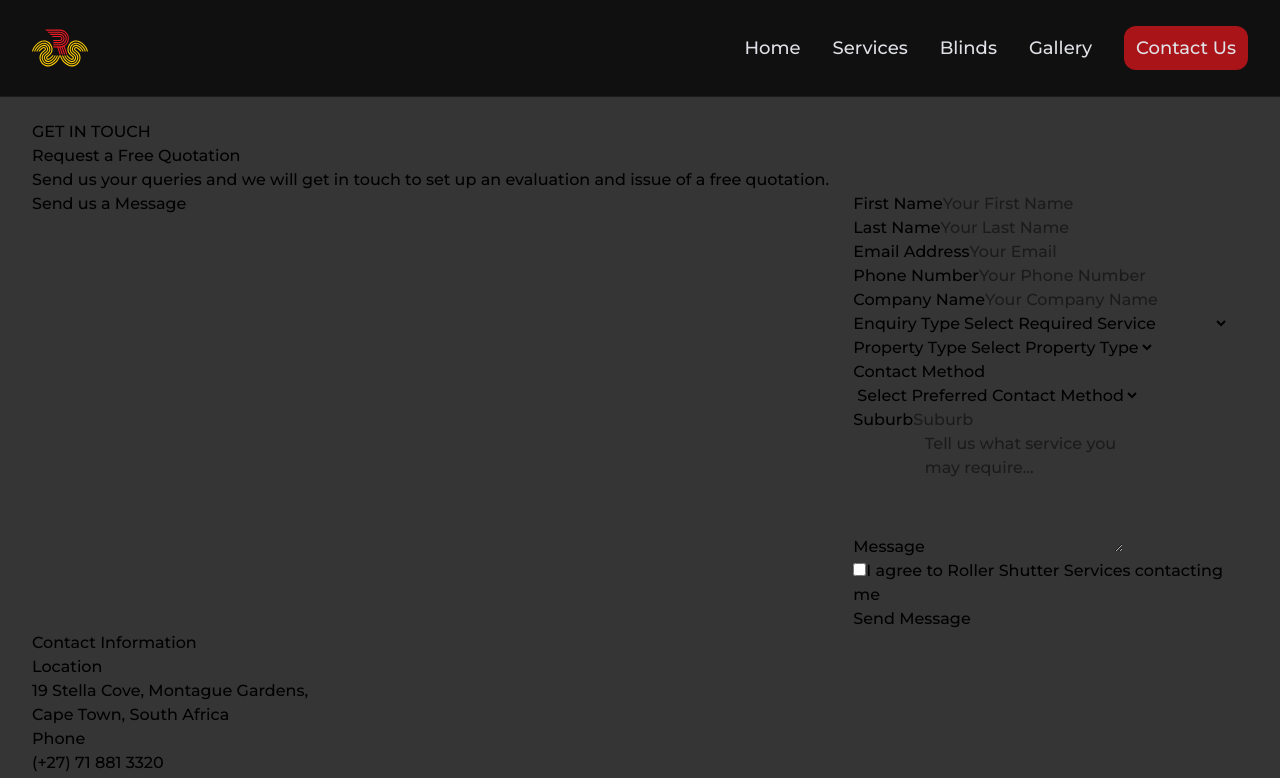
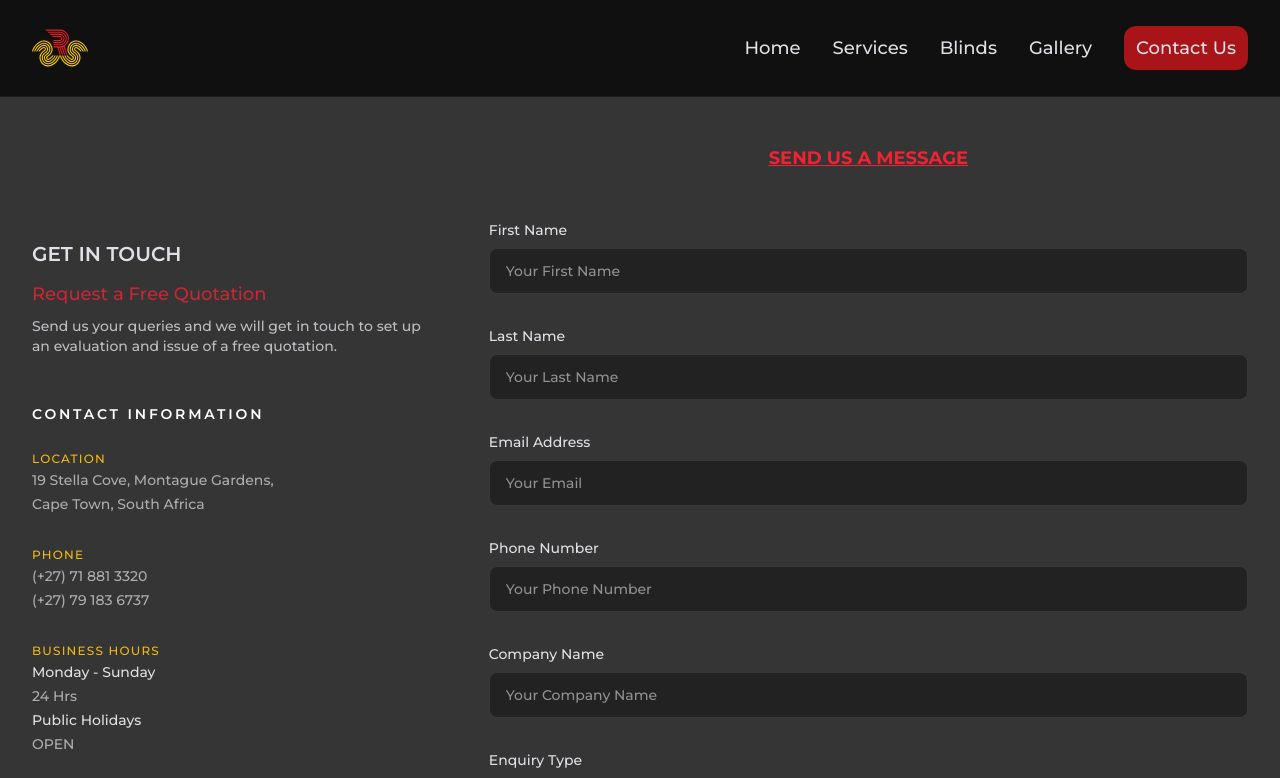
Before and after one commit to Ambs04/RollerShutterServices, a React (Vite) app: page /contact in a window 1280 px wide. Shown: the top 778 px of the page. Built offline with nearby package versions, Linux system fonts and the light colour scheme.

Commit message:
contact section styling complete

```diff
--- a/src/Pages/Contact/Contact.jsx
+++ b/src/Pages/Contact/Contact.jsx
@@ -105,30 +105,96 @@ export default function Contact() {
   return (
     <div id="contact" class="min-h-screen bg-[#353535]">
       <Header />
-      <div class="max-w-7xl mx-auto px-4 sm:px-6 lg:px-8 py-30">
-        <div>
-          <h3>GET IN TOUCH</h3>
+      <div className="max-w-7xl mx-auto px-4 sm:px-6 lg:px-8 py-30">
+        <div className="grid grid-cols-1 md:grid-cols-[0.7fr_1.3fr] gap-12">
+          <div class="md:mt-30">
+            <h3 class="mb-3 text-[#e0e1e6] font-semibold text-xl">
+              GET IN TOUCH
+            </h3>
 
-          <p>Request a Free Quotation</p>
+            <p class="text-[#F22233]/80 text-lg mb-2">
+              Request a Free Quotation
+            </p>
 
-          <p>
+            <p class="text-[#e0e1e6]/80 text-sm">
               Send us your queries and we will get in touch to set up an
               evaluation and issue of a free quotation.
             </p>
+
+            <div class="mt-12">
+              <p class="mb-6 text-sm font-semibold uppercase tracking-[0.2em] text-white">
+                Contact Information
+              </p>
+
+              <div class="space-y-7 text-sm">
+                <div>
+                  <span class="mb-1 text-xs uppercase tracking-widest text-[#F2B90F]">
+                    Location
+                  </span>
+                  <a
+                    href="https://www.google.com/maps/place/19+Stella+Cove,+Montague+Gardens,+Cape+Town,+7441"
+                    target="_blank"
+                    rel="noopener noreferrer"
+                  >
+                    <p class="leading-6 text-[#E0E1E6]/70 transition-colors hover:text-white">
+                      19 Stella Cove, Montague Gardens,
+                      <br />
+                      Cape Town, South Africa
+                    </p>
+                  </a>
                 </div>
 
                 <div>
-          <div class="grid grid-cols-1 gap-8 lg:grid-cols-[1.5fr_0.75fr]">
-            <div>
-              <p>Send us a Message</p>
+                  <span class="mb-1 text-xs uppercase tracking-widest text-[#F2B90F]">
+                    Phone
+                  </span>
+                  <a href="tel:+27718813320">
+                    <p class="leading-6 text-[#E0E1E6]/70">(+27) 71 881 3320</p>
+                  </a>
+                  <a href="tel:+27791836737">
+                    <p class="leading-6 text-[#E0E1E6]/70">(+27) 79 183 6737</p>
+                  </a>
                 </div>
 
-            {success && <div>Message sent successfully!</div>}
+                <div>
+                  <span class="mb-1 text-xs uppercase tracking-widest text-[#F2B90F]">
+                    Business Hours
+                  </span>
 
-            <form onSubmit={handleSubmit}>
+                  <div>
+                    <p class="leading-6 text-[#E0E1E6] transition-colors">
+                      Monday - Sunday
+                    </p>
+                    <p class="leading-6 text-[#E0E1E6]/70  ">24 Hrs</p>
+                  </div>
+
+                  <div>
+                    <p class="leading-6 text-[#E0E1E6]">Public Holidays</p>
+                    <p class="leading-6 text-[#E0E1E6]/70 ">OPEN</p>
+                  </div>
+                </div>
+              </div>
+            </div>
+          </div>
           <div>
             <div>
-                  <label htmlFor="firstName">First Name</label>
+              <div class="mt-6 mb-12 text-center text-[#f22233] font-bold underline text-lg ">
+                <p>SEND US A MESSAGE</p>
+              </div>
+
+              {success && (
+                <div>Message sent successfully! We'll be in touch soon.</div>
+              )}
+
+              <form onSubmit={handleSubmit} class="space-y-8">
+                <div class="flex flex-row md:flex-col gap-8 md:gap-8 justify-between">
+                  <div>
+                    <label
+                      htmlFor="firstName"
+                      class="mb-2 block text-sm font-medium text-[#E0E1E6]"
+                    >
+                      First Name
+                    </label>
 
                     <input
                       id="firstName"
@@ -137,11 +203,17 @@ export default function Contact() {
                       placeholder="Your First Name"
                       value={formData.firstName}
                       onChange={handleChange}
+                      class="w-full rounded-lg border border-white/10 bg-[#222222] px-4 py-3 text-sm text-white outline-none transition focus:border-[#F2B90F]"
                     />
                   </div>
 
                   <div>
-                  <label htmlFor="lastName">Last Name</label>
+                    <label
+                      htmlFor="lastName"
+                      class="mb-2 block text-sm font-medium text-[#E0E1E6]"
+                    >
+                      Last Name
+                    </label>
 
                     <input
                       id="lastName"
@@ -150,12 +222,18 @@ export default function Contact() {
                       placeholder="Your Last Name"
                       value={formData.lastName}
                       onChange={handleChange}
+                      class="w-full rounded-lg border border-white/10 bg-[#222222] px-4 py-3 text-sm text-white outline-none transition focus:border-[#F2B90F]"
                     />
                   </div>
                 </div>
 
                 <div>
-                <label htmlFor="email">Email Address</label>
+                  <label
+                    htmlFor="email"
+                    class="mb-2 block text-sm font-medium text-[#E0E1E6]"
+                  >
+                    Email Address
+                  </label>
 
                   <input
                     id="email"
@@ -164,11 +242,17 @@ export default function Contact() {
                     placeholder="Your Email"
                     value={formData.email}
                     onChange={handleChange}
+                    class="w-full rounded-lg border border-white/10 bg-[#222222] px-4 py-3 text-sm text-white outline-none transition focus:border-[#F2B90F]"
                   />
                 </div>
 
                 <div>
-                <label htmlFor="phone">Phone Number</label>
+                  <label
+                    htmlFor="phone"
+                    class="mb-2 block text-sm font-medium text-[#E0E1E6]"
+                  >
+                    Phone Number
+                  </label>
 
                   <input
                     id="phone"
@@ -177,11 +261,17 @@ export default function Contact() {
                     placeholder="Your Phone Number"
                     value={formData.phone}
                     onChange={handleChange}
+                    class="w-full rounded-lg border border-white/10 bg-[#222222] px-4 py-3 text-sm text-white outline-none transition focus:border-[#F2B90F]"
                   />
                 </div>
 
                 <div>
-                <label htmlFor="company">Company Name</label>
+                  <label
+                    htmlFor="company"
+                    class="mb-2 block text-sm font-medium text-[#E0E1E6]"
+                  >
+                    Company Name
+                  </label>
 
                   <input
                     id="company"
@@ -190,17 +280,24 @@ export default function Contact() {
                     placeholder="Your Company Name"
                     value={formData.company}
                     onChange={handleChange}
+                    class="w-full rounded-lg border border-white/10 bg-[#222222] px-4 py-3 text-sm text-white outline-none transition focus:border-[#F2B90F]"
                   />
                 </div>
 
                 <div>
-                <label htmlFor="enquiryType">Enquiry Type</label>
+                  <label
+                    htmlFor="enquiryType"
+                    class="mb-2 block text-sm font-medium text-[#E0E1E6]"
+                  >
+                    Enquiry Type
+                  </label>
 
                   <select
                     id="serviceRequired"
                     name="serviceRequired"
                     value={formData.serviceRequired}
                     onChange={handleChange}
+                    class="w-full rounded-lg border border-white/10 bg-[#222222] px-4 py-3 text-sm text-white outline-none transition focus:border-[#F2B90F]"
                   >
                     <option value="" disabled>
                       Select Required Service
@@ -223,13 +320,19 @@ export default function Contact() {
                   </select>
                 </div>
                 <div>
-                <label htmlFor="propertyType">Property Type</label>
+                  <label
+                    htmlFor="propertyType"
+                    class="mb-2 block text-sm font-medium text-[#E0E1E6]"
+                  >
+                    Property Type
+                  </label>
 
                   <select
                     id="propertyType"
                     name="propertyType"
                     value={formData.propertyType}
                     onChange={handleChange}
+                    class="w-full rounded-lg border border-white/10 bg-[#222222] px-4 py-3 text-sm text-white outline-none transition focus:border-[#F2B90F]"
                   >
                     <option value="" disabled>
                       Select Property Type
@@ -242,13 +345,19 @@ export default function Contact() {
                   </select>
                 </div>
                 <div>
-                <label htmlFor="enquiryType">Contact Method</label>
+                  <label
+                    htmlFor="enquiryType"
+                    class="mb-2 block text-sm font-medium text-[#E0E1E6]"
+                  >
+                    Contact Method
+                  </label>
 
                   <select
                     id="contactMethod"
                     name="contactMethod"
                     value={formData.contactMethod}
                     onChange={handleChange}
+                    class="w-full rounded-lg border border-white/10 bg-[#222222] px-4 py-3 text-sm text-white outline-none transition focus:border-[#F2B90F]"
                   >
                     <option value="" disabled>
                       Select Preferred Contact Method
@@ -260,7 +369,12 @@ export default function Contact() {
                 </div>
 
                 <div>
-                <label htmlFor="suburb">Suburb</label>
+                  <label
+                    htmlFor="suburb"
+                    class="mb-2 block text-sm font-medium text-[#E0E1E6]"
+                  >
+                    Suburb
+                  </label>
                   <input
                     id="suburb"
                     type="text"
@@ -268,11 +382,17 @@ export default function Contact() {
                     placeholder="Suburb"
                     value={formData.suburb}
                     onChange={handleChange}
+                    class="w-full rounded-lg border border-white/10 bg-[#222222] px-4 py-3 text-sm text-white outline-none transition focus:border-[#F2B90F]"
                   />
                 </div>
 
                 <div>
-                <label htmlFor="message">Message</label>
+                  <label
+                    htmlFor="message"
+                    class="mb-2 block text-sm font-medium text-[#E0E1E6]"
+                  >
+                    Message
+                  </label>
 
                   <textarea
                     id="message"
@@ -281,50 +401,35 @@ export default function Contact() {
                     rows={5}
                     value={formData.message}
                     onChange={handleChange}
+                    class="w-full rounded-lg border border-white/10 bg-[#222222] px-4 py-3 text-sm text-white outline-none transition focus:border-[#F2B90F]"
                   />
                 </div>
 
                 <div>
-                <input type="checkbox" />
-                <label>I agree to Roller Shutter Services contacting me</label>
+                  <input
+                    id="consent"
+                    type="checkbox"
+                    name="consent"
+                    checked={formData.consent}
+                    onChange={handleChange}
+                    class="mt-1 h-4 w-4 accent-[#F22233] mt-4"
+                  />
+                  <label
+                    htmlFor="consent"
+                    class="text-xs leading-5 text-[#E0E1E6] uppercase pl-3"
+                  >
+                    I agree to Roller Shutter Services contacting me
+                  </label>
                 </div>
 
-              <button type="submit" disabled={loading}>
+                <button
+                  type="submit"
+                  disabled={loading}
+                  class="mt-w-full rounded-xl bg-[#F22233] px-4 py-3 font-semibold text-white transition-all duration-300  hover:bg-[#590C13] hover:shadow-lg hover:shadow-[#F22233]/20 disabled:cursor-not-allowed disabled:opacity-50"
+                >
                   {loading ? "Sending..." : "Send Message"}
                 </button>
               </form>
-          </div>
-
-          <div>
-            <div>
-              <p>Contact Information</p>
-
-              <div>
-                <div>
-                  <span>Location</span>
-                  <p>19 Stella Cove, Montague Gardens,</p>
-                  <p>Cape Town, South Africa</p>
-                </div>
-
-                <div>
-                  <span>Phone</span>
-                  <p>(+27) 71 881 3320</p>
-                </div>
-
-                <div>
-                  <span>Business Hours</span>
-
-                  <div>
-                    <p>Monday - Sunday</p>
-                    <p>24 Hrs</p>
-                  </div>
-
-                  <div>
-                    <p>Public Holidays</p>
-                    <p>OPEN</p>
-                  </div>
-                </div>
-              </div>
             </div>
           </div>
         </div>
--- a/src/Pages/Gallery/Gallery.jsx
+++ b/src/Pages/Gallery/Gallery.jsx
@@ -125,13 +125,13 @@ export default function Gallery() {
           ))}
         </div>
 
-        <div class="grid grid-cols-1 gap-6 md:grid-cols-2 lg:grid-cols-3 mt-6">
+        <div class="grid grid-cols-1 gap-6 md:grid-cols-2 lg:grid-cols-3 mt-6 ">
           {filteredImages.map((image, index) => (
             <img
               key={index}
               src={image.src}
               alt={`${image.category} ${index + 1}`}
-              class="h-64 w-70 object-cover rounded-lg shadow-md"
+              class="h-64 w-70 object-cover rounded-lg shadow-md mx-auto"
             />
           ))}
         </div>
```
Lines whose indentation alone changed are shown as unchanged.
